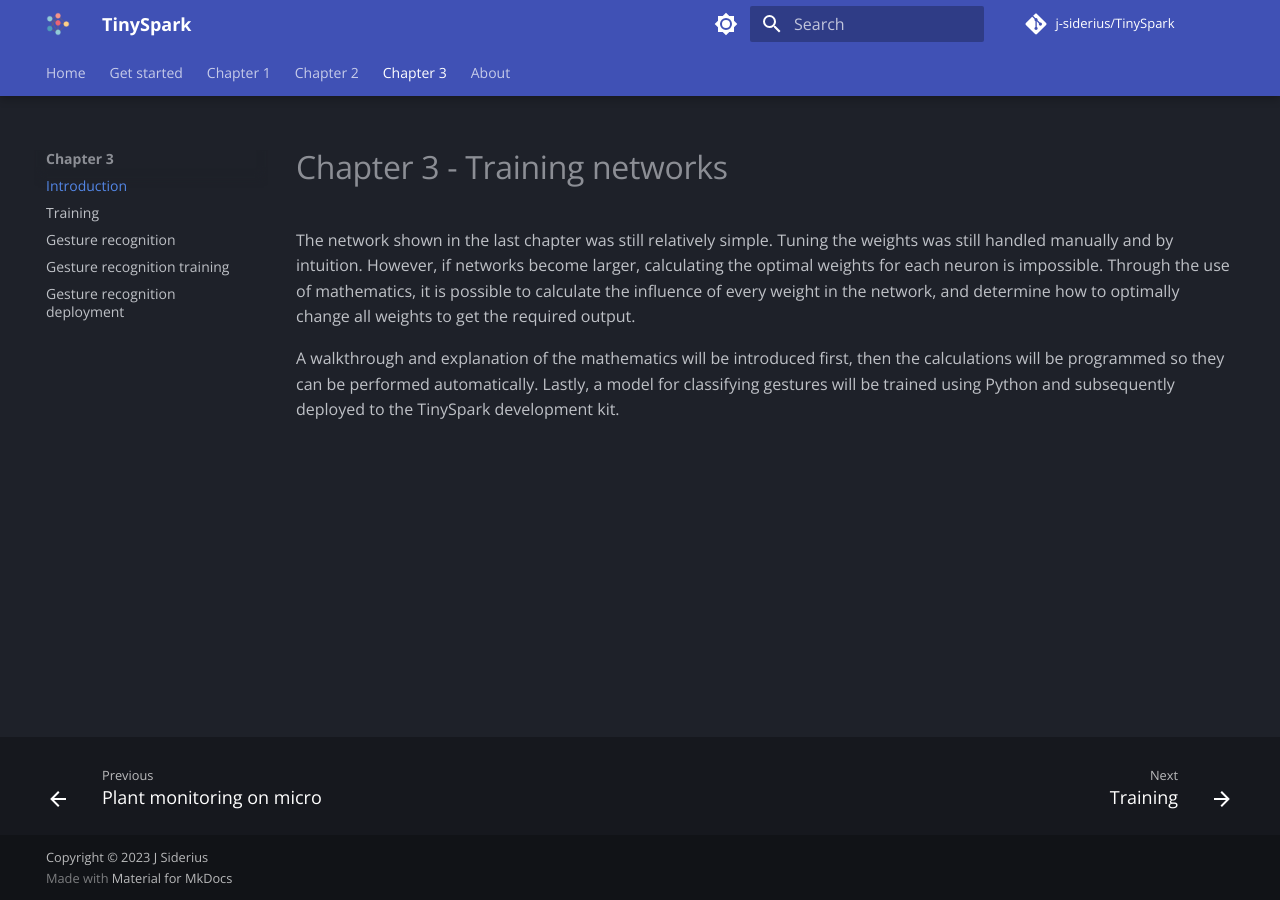
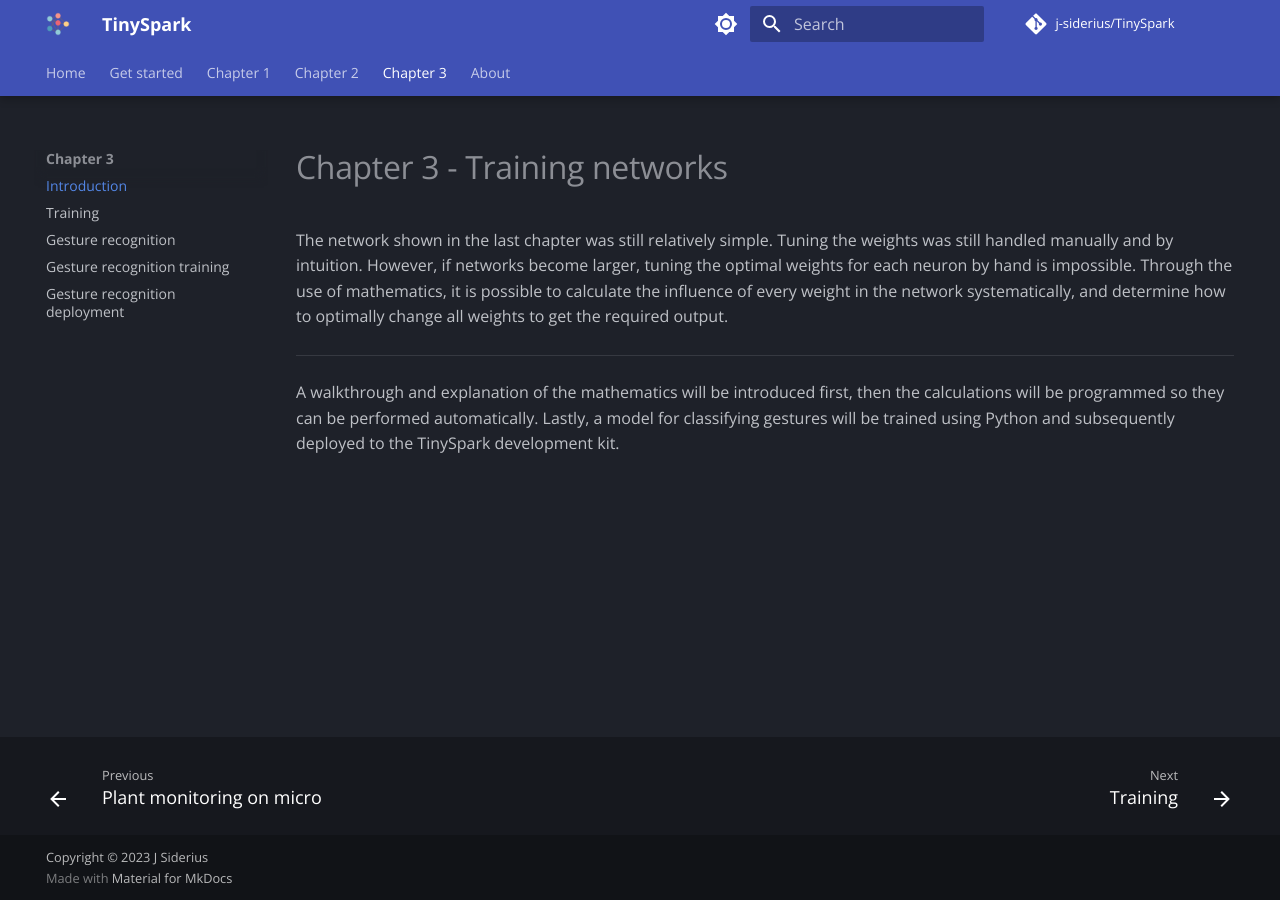
Before and after one commit to j-siderius/TinySpark, an MkDocs documentation site: the page built from docs/chapter3/introduction.md, in a window 1280 px wide. Built offline with MkDocs 1.6.1 and Material for MkDocs 9.7.7, drawn with Linux system fonts in a browser that asks for light colours; comment, search, counter and statistics services are not loaded.

Commit message:
Updated CH3 introduction

```diff
--- a/docs/chapter3/introduction.md
+++ b/docs/chapter3/introduction.md
@@ -1,5 +1,7 @@
 # Chapter 3 - Training networks
 
-The network shown in the last chapter was still relatively simple. Tuning the weights was still handled manually and by intuition. However, if networks become larger, calculating the optimal weights for each neuron is impossible. Through the use of mathematics, it is possible to calculate the influence of every weight in the network, and determine how to optimally change all weights to get the required output.
+The network shown in the last chapter was still relatively simple. Tuning the weights was still handled manually and by intuition. However, if networks become larger, tuning the optimal weights for each neuron by hand is impossible. Through the use of mathematics, it is possible to calculate the influence of every weight in the network systematically, and determine how to optimally change all weights to get the required output.
+
+---
 
 A walkthrough and explanation of the mathematics will be introduced first, then the calculations will be programmed so they can be performed automatically. Lastly, a model for classifying gestures will be trained using Python and subsequently deployed to the TinySpark development kit.
```
